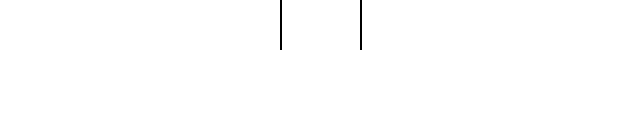
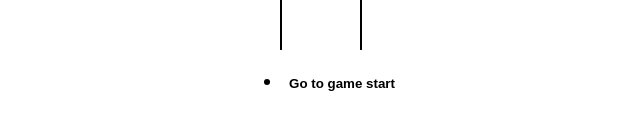
Before and after one commit to vishalsharma89/tictactoe, a React (Vite) app: page / in a window 1280 px wide. Shown: the part 378-508 px from the top of the page, without its empty margins (318-958 px from the left). Built offline with nearby package versions, Linux system fonts and the light colour scheme.

Commit message:
Display game history

```diff
--- a/src/App.jsx
+++ b/src/App.jsx
@@ -2,6 +2,7 @@ import React,{useState} from 'react'
 import Board from "./components/Board";
 import "./styles/root.scss";
 import { calculateWinner } from './helpers';
+import History from './components/History';
 
 export default () => {
    const [history, setHistory] = useState([
@@ -39,12 +40,17 @@ export default () => {
 setCurrentMove(prev =>prev+1);
 
 };
+
+const moveTo = move=>{
+  setCurrentMove(move);
+}
 return (
 <>
   <div className="app">
     <h1>Tic Tac Toe App!</h1>
     <h2>{message}</h2>
     <Board board={current.board} handleSquareClick={handleSquareClick}/>
+    <History history={history} moveTo={moveTo} currentMove={currentMove}/>
   </div>
 </>
     )
--- /dev/null
+++ b/src/components/History.jsx
@@ -0,0 +1,23 @@
+import React from 'react'
+
+const History = ({history,moveTo,currentMove}) => {
+  return (
+    <ul>
+        {history.map((_,move)=>{
+            return (
+        <li key={move}>
+            <button
+            style={{
+                fontWeight:move ===currentMove?'bold':'normal'
+            }}
+            type='button' onClick={()=>{
+                moveTo(move)
+            }}>{move===0?'Go to game start':`Go to move #${move}`}</button>
+        </li>
+            );
+        })}
+    </ul>
+  )
+}
+
+export default History
```
